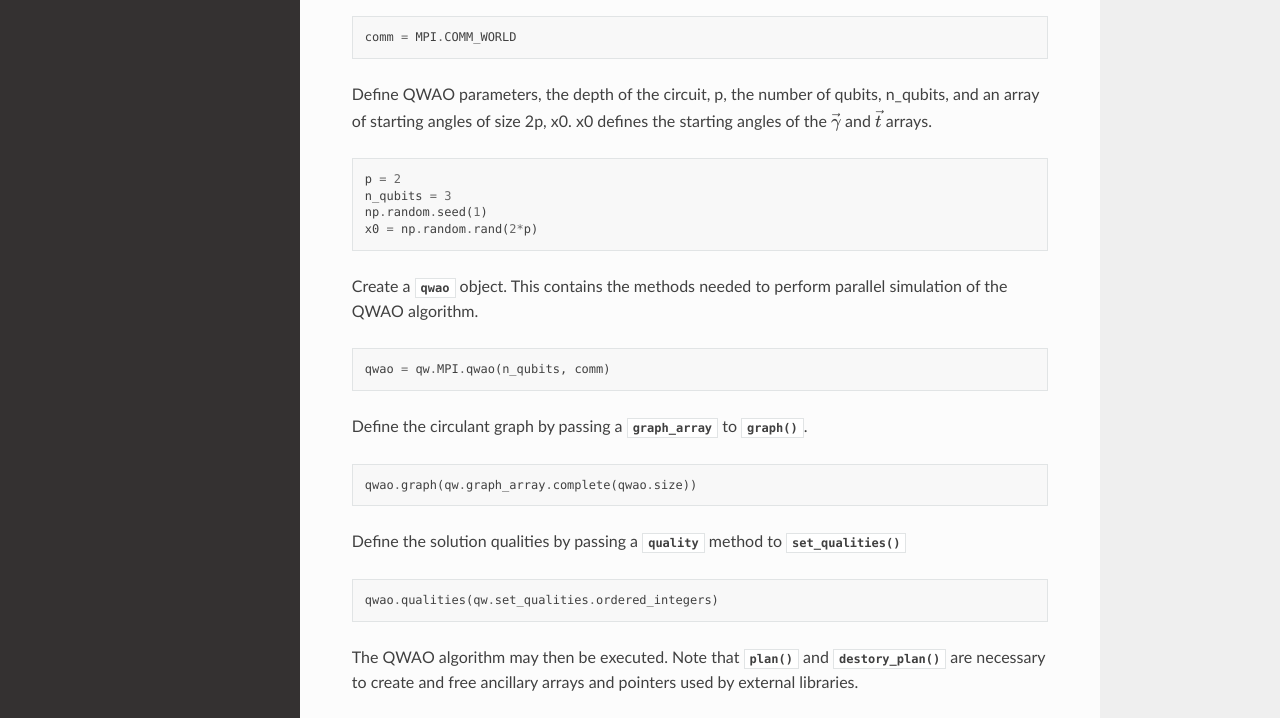
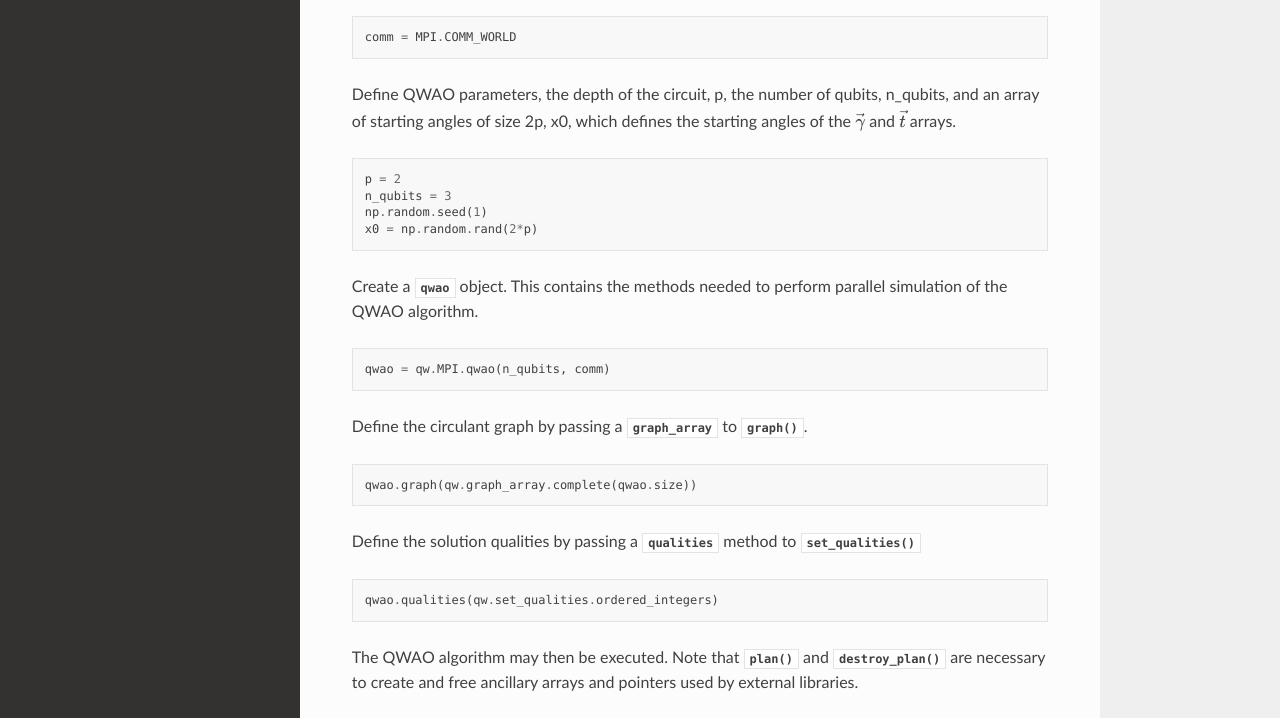
Before and after one commit to Edric-Matwiejew/QuOp_MPI, a Sphinx documentation site: the page built from docs/source/usage_example.rst, in a window 1280 px wide and 1400 px high. Shown: the part 656-1374 px from the top of the window. Built offline with Sphinx 7.4.7 and the Read the Docs theme 2.0.0, drawn with Linux system fonts in a browser that asks for light colours.

Commit message:
Module links.

```diff
--- a/docs/source/usage_example.rst
+++ b/docs/source/usage_example.rst
@@ -26,7 +26,7 @@
 
     comm = MPI.COMM_WORLD
 
-Define QWAO parameters, the depth of the circuit, p, the number of qubits, n_qubits, and an array of starting angles of size 2p, x0. x0 defines the starting angles of the :math:`\vec{\gamma}` and :math:`\vec{t}` arrays.
+Define QWAO parameters, the depth of the circuit, p, the number of qubits, n_qubits, and an array of starting angles of size 2p, x0, which defines the starting angles of the :math:`\vec{\gamma}` and :math:`\vec{t}` arrays.
 
 .. code-block:: python
 
@@ -47,13 +47,13 @@
 
     qwao.graph(qw.graph_array.complete(qwao.size))
 
-Define the solution qualities by passing a :mod:`~qwao_mpi.quality` method to :meth:`~qwao_mpi.MPI.qwao.set_qualities`
+Define the solution qualities by passing a :mod:`~qwao_mpi.qualities` method to :meth:`~qwao_mpi.MPI.qwao.set_qualities`
 
 .. code-block:: python
 
     qwao.qualities(qw.set_qualities.ordered_integers)
 
-The QWAO algorithm may then be executed. Note that :meth:`~qwao_mpi.MPI.qwao.plan` and :meth:`~qwao_mpi.MPI.qwao.destory_plan` are necessary to create and free ancillary arrays and pointers used by external libraries.
+The QWAO algorithm may then be executed. Note that :meth:`~qwao_mpi.MPI.qwao.plan` and :meth:`~qwao_mpi.MPI.qwao.destroy_plan` are necessary to create and free ancillary arrays and pointers used by external libraries.
 
 .. code-block:: python
 
```
